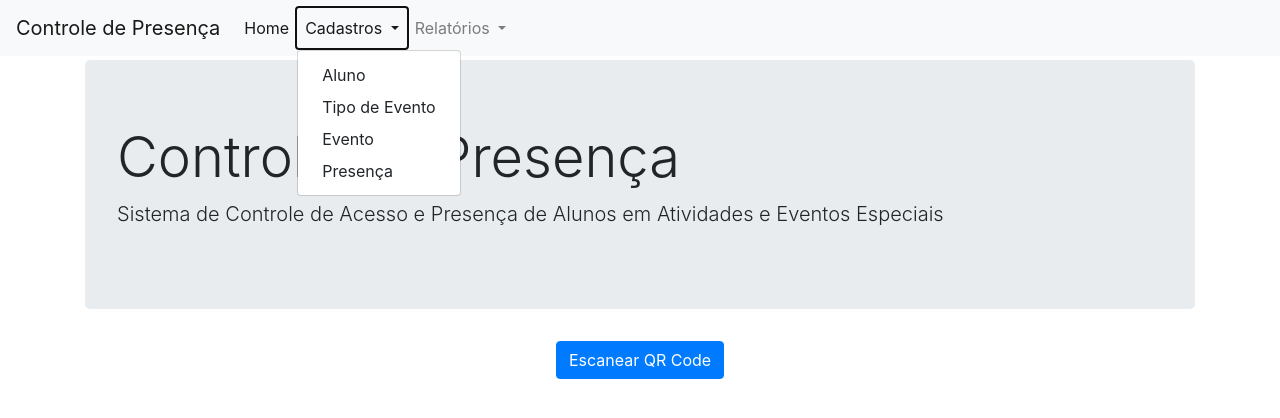
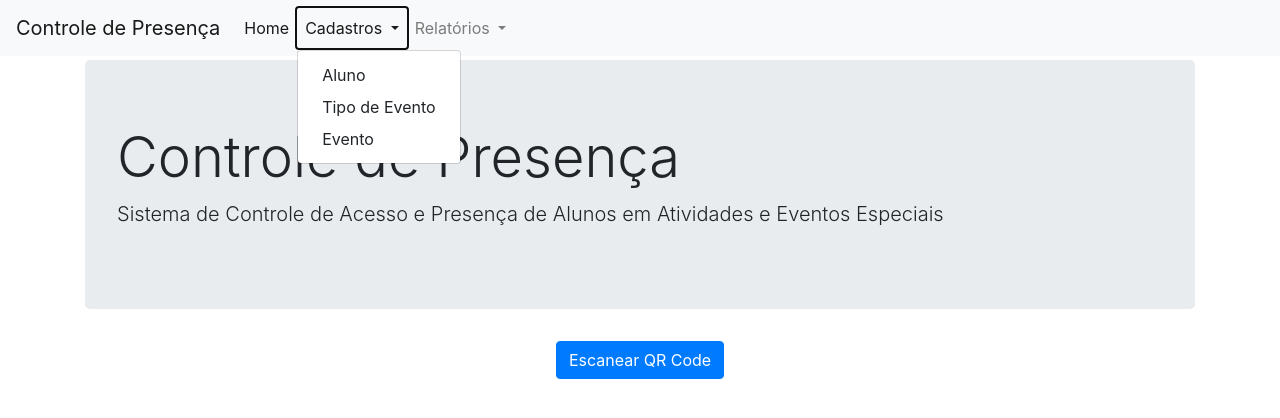
Before and after one commit to ViniciusFFernandes/Sistema_Presenca, a PHP site: page /index.php in a window 1280 px wide, after a click on "Cadastros". Shown: the top 418 px of the page. Run offline with PHP 8.4, Linux system fonts and the light colour scheme; some libraries are stand-ins or nearby versions.

Commit message:
Menu: Criação das opções corretas no menu cadastro

```diff
--- a/menu.php
+++ b/menu.php
@@ -23,9 +23,8 @@
         </a>
         <div class="dropdown-menu" aria-labelledby="navbarDropdown">
           <a class="dropdown-item" href="<?= $diretorioBase ?>_Cadastros/alunos_edita.php">Aluno</a>
-          <a class="dropdown-item" href="tipo-evento.php">Tipo de Evento</a>
-          <a class="dropdown-item" href="evento.php">Evento</a>
-          <a class="dropdown-item" href="presenca.php">Presen&ccedil;a</a>
+          <a class="dropdown-item" href="<?= $diretorioBase ?>_Cadastros/tipo_evento_edita.php">Tipo de Evento</a>
+          <a class="dropdown-item" href="<?= $diretorioBase ?>_Cadastros/evento_edita.php">Evento</a>
         </div>
       </li>
       <li class="nav-item dropdown">
```
